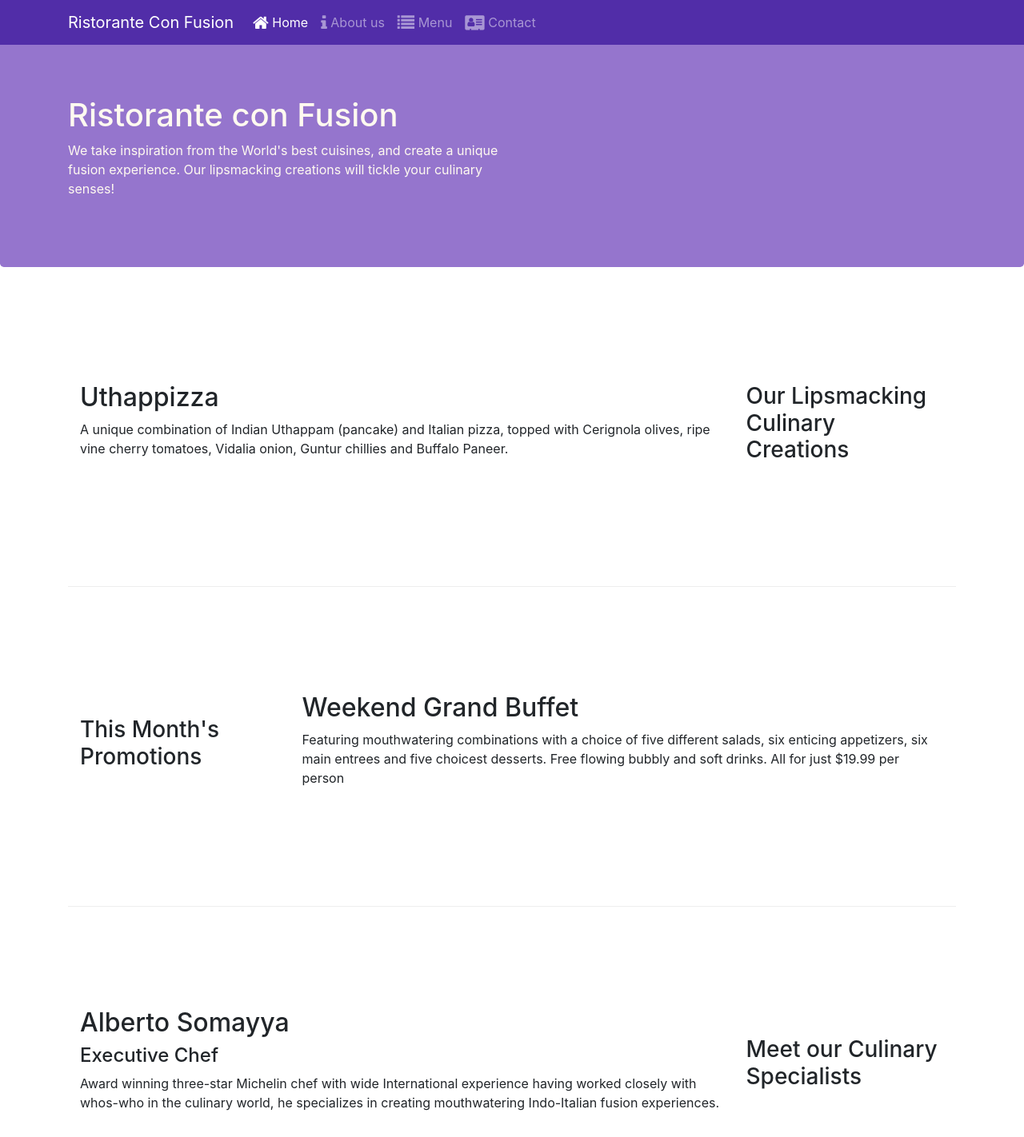
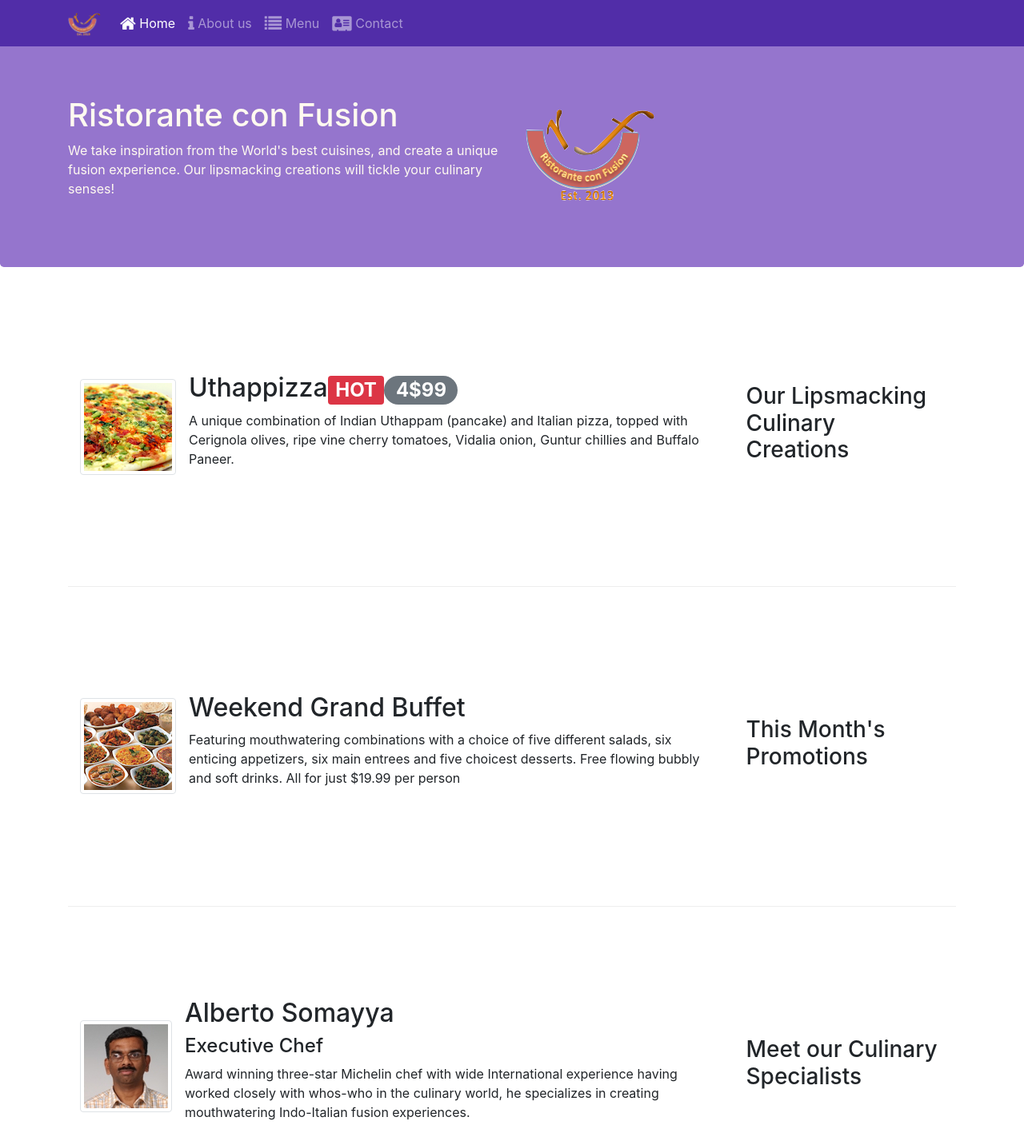
Before and after one commit to julienb86/bootstrap, a website: page index.html in a window 1280 px wide. Shown: the top 1422 px of the page at 80% size. Drawn offline with nearby package versions, Linux system fonts and the light colour scheme.

Commit message:
alert users

```diff
--- a/index.html
+++ b/index.html
@@ -21,7 +21,7 @@
             <button class="navbar-toggler" type="button" data-toggle="collapse" data-target="#Navbar">
                 <span class="navbar-toggler-icon"></span>
             </button>
-            <a class="navbar-brand" href="#">Ristorante Con Fusion</a>
+            <a class="navbar-brand" href="#"><img src="img/logo.png" height="30" width="41" alt=""></a>
             <div class="collapse navbar-collapse" id="Navbar">
                 <ul class="navbar-nav mr-auto">
                    <li class="nav-item active"><a class="nav-link" href="#"><span class="fa fa-home fa-lg"></span> Home</a></li>
@@ -40,7 +40,8 @@
                     <h1>Ristorante con Fusion</h1>
                     <p>We take inspiration from the World's best cuisines, and create a unique fusion experience. Our lipsmacking creations will tickle your culinary senses!</p>
                 </div>
-                <div  class="col-12 col-sm">
+                <div  class="col-12 col-sm align-self-center">
+                    <img src="img/logo.png" class="img-fluid" alt="">
                 </div>
             </div>
         </div>
@@ -52,8 +53,14 @@
                 <h3>Our Lipsmacking Culinary Creations</h3>
             </div>
             <div class="col col-sm order-sm-first col-md">
-                <h2>Uthappizza</h2>
-                <p>A unique combination of Indian Uthappam (pancake) and Italian pizza, topped with Cerignola olives, ripe vine cherry tomatoes, Vidalia onion, Guntur chillies and Buffalo Paneer.</p>
+                <div class="media">
+                    <img src="img/uthappizza.png" alt="Uthappizza" class="d-flex mr-3 img-thumbnail align-self-center">
+                    <div class="media-body">
+                        <h2 class="mt-0">Uthappizza<span class="badge badge-danger">HOT</span><span class="badge badge-pill badge-secondary"</span>4$99</h2>
+                        <p>A unique combination of Indian Uthappam (pancake) and Italian pizza, topped with Cerignola olives, ripe vine cherry tomatoes, Vidalia onion, Guntur chillies and Buffalo Paneer.</p>
+                    </div>
+
+                </div>
             </div>
         </div>
 
@@ -62,9 +69,14 @@
             <div class="col-12 col-sm-4 col-md-3">
                 <h3>This Month's Promotions</h3>
             </div>
-            <div class="col col-sm col-md">
-                <h2>Weekend Grand Buffet</h2>
-                <p>Featuring mouthwatering combinations with a choice of five different salads, six enticing appetizers, six main entrees and five choicest desserts. Free flowing bubbly and soft drinks. All for just $19.99 per person </p>
+            <div class="col col-sm order-sm-first col-md">
+                <div class="media">
+                    <img src="img/buffet.png" alt="buffet" class="d-flex mr-3 img-thumbnail align-self-center">
+                    <div class="media-body">
+                        <h2 class="mt-0">Weekend Grand Buffet</h2>
+                        <p>Featuring mouthwatering combinations with a choice of five different salads, six enticing appetizers, six main entrees and five choicest desserts. Free flowing bubbly and soft drinks. All for just $19.99 per person </p>
+                    </div>
+                </div>
             </div>
         </div>
 
@@ -73,9 +85,14 @@
                 <h3>Meet our Culinary Specialists</h3>
             </div>
             <div class="col col-sm order-sm-first col-md">
-                <h2>Alberto Somayya</h2>
-                <h4>Executive Chef</h4>
-                <p>Award winning three-star Michelin chef with wide International experience having worked closely with whos-who in the culinary world, he specializes in creating mouthwatering Indo-Italian fusion experiences. </p>
+                <div class="media">
+                    <img src="img/alberto.png" class="d-flex mr-3 img-thumbnail align-self-center">
+                    <div class="media-body">
+                        <h2 class="mt-0">Alberto Somayya</h2>
+                        <h4>Executive Chef</h4>
+                        <p>Award winning three-star Michelin chef with wide International experience having worked closely with whos-who in the culinary world, he specializes in creating mouthwatering Indo-Italian fusion experiences. </p>
+                    </div>
+                </div>
             </div>
         </div>
     </div>
```
Also changed, not shown: aboutus.html (+3 -1 lines), contactus.html (+3 -2 lines), img/alberto.png (added), img/buffet.png (added), img/logo.png (added), img/uthappizza.png (added), 1 other file.
